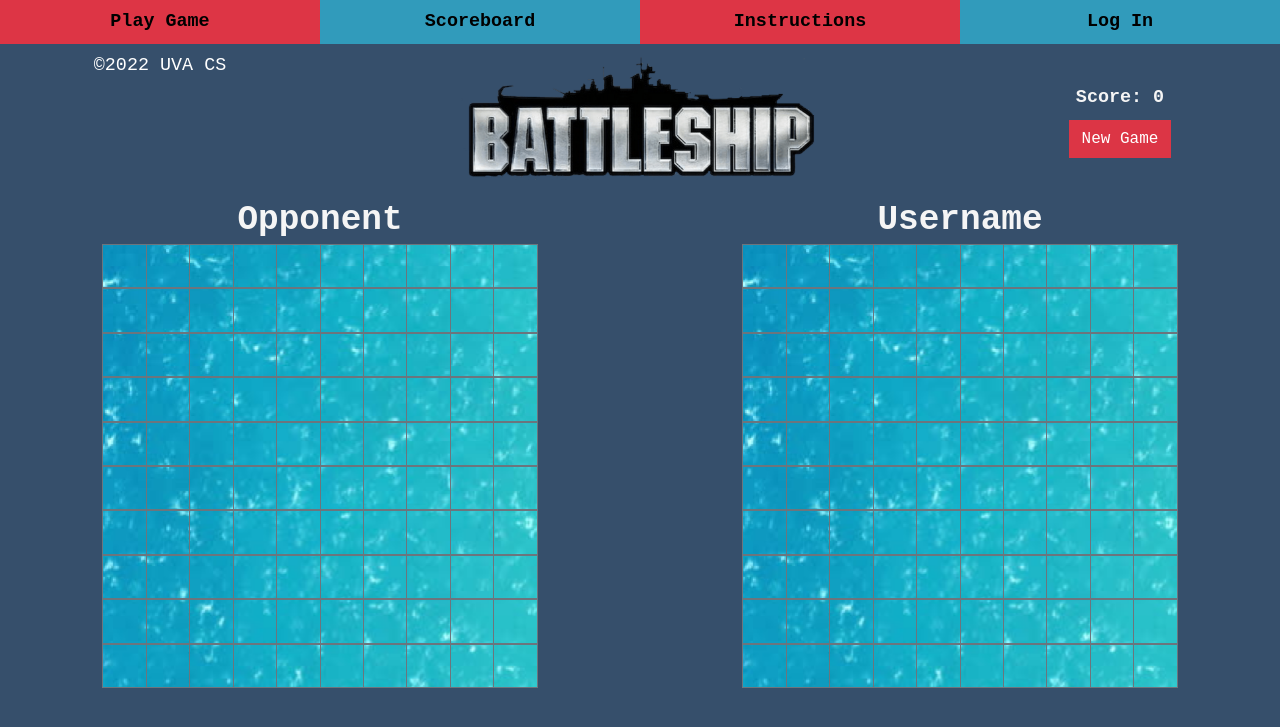
After one commit to iangsohan/Battleship, a PHP site: page /instructions.html in a window 1280 px wide. The commit adds this page. Shown: the top 727 px of the page. Run offline with PHP 8.4, Linux system fonts and the light colour scheme.

```diff
--- /dev/null
+++ b/instructions.html
@@ -0,0 +1,296 @@
+<!DOCTYPE html>
+<html lang="en">
+    <head>
+        <meta charset="utf-8">
+        <meta http-equiv="X-UA-Compatible" content="IE=edge">
+        <meta name="viewport" content="width=device-width, initial-scale=1">
+
+        <meta name="author" content="Emma Forrestal & Ian Sohan">
+        <meta name="description" content="">
+        <meta name="keywords" content="">
+        <link href="https://cdn.jsdelivr.net/npm/bootstrap@5.0.2/dist/css/bootstrap.min.css" rel="stylesheet" integrity="sha384-EVSTQN3/azprG1Anm3QDgpJLIm9Nao0Yz1ztcQTwFspd3yD65VohhpuuCOmLASjC" crossorigin="anonymous">
+        <link rel="stylesheet" href="styles/main.css">
+        <title>Battleship</title>
+    </head>
+    <body>
+        <script src="https://cdn.jsdelivr.net/npm/bootstrap@5.0.2/dist/js/bootstrap.bundle.min.js" integrity="sha384-MrcW6ZMFYlzcLA8Nl+NtUVF0sA7MsXsP1UyJoMp4YLEuNSfAP+JcXn/tWtIaxVXM" crossorigin="anonymous"></script>
+        <header class="col-12">
+            <nav>
+                <ul>
+                    <li><a href="index.html">Play Game</a></li>
+                    <li><a href="scoreboard.html">Scoreboard</a></li>
+                    <li class="active">
+                        <a href="instructions.html">Instructions</a>
+                    </li>
+                    <li><a href=".html">Log In</a></li>
+                </ul>
+            </nav>
+        </header>
+        <section>
+            <section>
+                <div class="col-3">
+                    <p style="color: white;"> ©2022 UVA CS </p>
+                </div>
+                <div class="col-6">
+                    <img class="logo" src="logo.png"/>
+                </div>
+                <div class="score col-3">
+                    <p>Score: 0</p>
+                    <button type="button" class="btn btn-danger">New Game</button>
+                </div>
+            </section>
+            <section>
+                <div class="content col-6">
+                    <h1>Opponent</h1>
+                    <div class="btn-toolbar mb-3" role="toolbar" aria-label="Toolbar with button groups"  style="background-image: url('styles/test.png')">
+                        <div class="btn-group mr-2" role="group" aria-label="First group" style="width: 100%;">
+                            <button type="button" class="btn btn-outline-secondary" style="aspect-ratio: 1 / 1;"></button>
+                            <button type="button" class="btn btn-outline-secondary"></button>
+                            <button type="button" class="btn btn-outline-secondary"></button>
+                            <button type="button" class="btn btn-outline-secondary"></button>
+                            <button type="button" class="btn btn-outline-secondary"></button>
+                            <button type="button" class="btn btn-outline-secondary"></button>
+                            <button type="button" class="btn btn-outline-secondary"></button>
+                            <button type="button" class="btn btn-outline-secondary"></button>
+                            <button type="button" class="btn btn-outline-secondary"></button>
+                            <button type="button" class="btn btn-outline-secondary"></button>
+                        </div>
+                        <div class="btn-group mr-2" role="group" aria-label="First group" style="width: 100%;">
+                            <button type="button" class="btn btn-outline-secondary" style="aspect-ratio: 1 / 1;"></button>
+                            <button type="button" class="btn btn-outline-secondary"></button>
+                            <button type="button" class="btn btn-outline-secondary"></button>
+                            <button type="button" class="btn btn-outline-secondary"></button>
+                            <button type="button" class="btn btn-outline-secondary"></button>
+                            <button type="button" class="btn btn-outline-secondary"></button>
+                            <button type="button" class="btn btn-outline-secondary"></button>
+                            <button type="button" class="btn btn-outline-secondary"></button>
+                            <button type="button" class="btn btn-outline-secondary"></button>
+                            <button type="button" class="btn btn-outline-secondary"></button>
+                        </div>
+                        <div class="btn-group mr-2" role="group" aria-label="First group" style="width: 100%;">
+                            <button type="button" class="btn btn-outline-secondary" style="aspect-ratio: 1 / 1;"></button>
+                            <button type="button" class="btn btn-outline-secondary"></button>
+                            <button type="button" class="btn btn-outline-secondary"></button>
+                            <button type="button" class="btn btn-outline-secondary"></button>
+                            <button type="button" class="btn btn-outline-secondary"></button>
+                            <button type="button" class="btn btn-outline-secondary"></button>
+                            <button type="button" class="btn btn-outline-secondary"></button>
+                            <button type="button" class="btn btn-outline-secondary"></button>
+                            <button type="button" class="btn btn-outline-secondary"></button>
+                            <button type="button" class="btn btn-outline-secondary"></button>
+                        </div>
+                        <div class="btn-group mr-2" role="group" aria-label="First group" style="width: 100%;">
+                            <button type="button" class="btn btn-outline-secondary" style="aspect-ratio: 1 / 1;"></button>
+                            <button type="button" class="btn btn-outline-secondary"></button>
+                            <button type="button" class="btn btn-outline-secondary"></button>
+                            <button type="button" class="btn btn-outline-secondary"></button>
+                            <button type="button" class="btn btn-outline-secondary"></button>
+                            <button type="button" class="btn btn-outline-secondary"></button>
+                            <button type="button" class="btn btn-outline-secondary"></button>
+                            <button type="button" class="btn btn-outline-secondary"></button>
+                            <button type="button" class="btn btn-outline-secondary"></button>
+                            <button type="button" class="btn btn-outline-secondary"></button>
+                        </div>
+                        <div class="btn-group mr-2" role="group" aria-label="First group" style="width: 100%;">
+                            <button type="button" class="btn btn-outline-secondary" style="aspect-ratio: 1 / 1;"></button>
+                            <button type="button" class="btn btn-outline-secondary"></button>
+                            <button type="button" class="btn btn-outline-secondary"></button>
+                            <button type="button" class="btn btn-outline-secondary"></button>
+                            <button type="button" class="btn btn-outline-secondary"></button>
+                            <button type="button" class="btn btn-outline-secondary"></button>
+                            <button type="button" class="btn btn-outline-secondary"></button>
+                            <button type="button" class="btn btn-outline-secondary"></button>
+                            <button type="button" class="btn btn-outline-secondary"></button>
+                            <button type="button" class="btn btn-outline-secondary"></button>
+                        </div>
+                        <div class="btn-group mr-2" role="group" aria-label="First group" style="width: 100%;">
+                            <button type="button" class="btn btn-outline-secondary" style="aspect-ratio: 1 / 1;"></button>
+                            <button type="button" class="btn btn-outline-secondary"></button>
+                            <button type="button" class="btn btn-outline-secondary"></button>
+                            <button type="button" class="btn btn-outline-secondary"></button>
+                            <button type="button" class="btn btn-outline-secondary"></button>
+                            <button type="button" class="btn btn-outline-secondary"></button>
+                            <button type="button" class="btn btn-outline-secondary"></button>
+                            <button type="button" class="btn btn-outline-secondary"></button>
+                            <button type="button" class="btn btn-outline-secondary"></button>
+                            <button type="button" class="btn btn-outline-secondary"></button>
+                        </div>
+                        <div class="btn-group mr-2" role="group" aria-label="First group" style="width: 100%;">
+                            <button type="button" class="btn btn-outline-secondary" style="aspect-ratio: 1 / 1;"></button>
+                            <button type="button" class="btn btn-outline-secondary"></button>
+                            <button type="button" class="btn btn-outline-secondary"></button>
+                            <button type="button" class="btn btn-outline-secondary"></button>
+                            <button type="button" class="btn btn-outline-secondary"></button>
+                            <button type="button" class="btn btn-outline-secondary"></button>
+                            <button type="button" class="btn btn-outline-secondary"></button>
+                            <button type="button" class="btn btn-outline-secondary"></button>
+                            <button type="button" class="btn btn-outline-secondary"></button>
+                            <button type="button" class="btn btn-outline-secondary"></button>
+                        </div>
+                        <div class="btn-group mr-2" role="group" aria-label="First group" style="width: 100%;">
+                            <button type="button" class="btn btn-outline-secondary" style="aspect-ratio: 1 / 1;"></button>
+                            <button type="button" class="btn btn-outline-secondary"></button>
+                            <button type="button" class="btn btn-outline-secondary"></button>
+                            <button type="button" class="btn btn-outline-secondary"></button>
+                            <button type="button" class="btn btn-outline-secondary"></button>
+                            <button type="button" class="btn btn-outline-secondary"></button>
+                            <button type="button" class="btn btn-outline-secondary"></button>
+                            <button type="button" class="btn btn-outline-secondary"></button>
+                            <button type="button" class="btn btn-outline-secondary"></button>
+                            <button type="button" class="btn btn-outline-secondary"></button>
+                        </div>
+                        <div class="btn-group mr-2" role="group" aria-label="First group" style="width: 100%;">
+                            <button type="button" class="btn btn-outline-secondary" style="aspect-ratio: 1 / 1;"></button>
+                            <button type="button" class="btn btn-outline-secondary"></button>
+                            <button type="button" class="btn btn-outline-secondary"></button>
+                            <button type="button" class="btn btn-outline-secondary"></button>
+                            <button type="button" class="btn btn-outline-secondary"></button>
+                            <button type="button" class="btn btn-outline-secondary"></button>
+                            <button type="button" class="btn btn-outline-secondary"></button>
+                            <button type="button" class="btn btn-outline-secondary"></button>
+                            <button type="button" class="btn btn-outline-secondary"></button>
+                            <button type="button" class="btn btn-outline-secondary"></button>
+                        </div>
+                        <div class="btn-group mr-2" role="group" aria-label="First group" style="width: 100%;">
+                            <button type="button" class="btn btn-outline-secondary" style="aspect-ratio: 1 / 1;"></button>
+                            <button type="button" class="btn btn-outline-secondary"></button>
+                            <button type="button" class="btn btn-outline-secondary"></button>
+                            <button type="button" class="btn btn-outline-secondary"></button>
+                            <button type="button" class="btn btn-outline-secondary"></button>
+                            <button type="button" class="btn btn-outline-secondary"></button>
+                            <button type="button" class="btn btn-outline-secondary"></button>
+                            <button type="button" class="btn btn-outline-secondary"></button>
+                            <button type="button" class="btn btn-outline-secondary"></button>
+                            <button type="button" class="btn btn-outline-secondary"></button>
+                        </div>
+                    </div>
+                </div>
+                <div class="content col-6">
+                    <h1>Username</h1>
+                    <div class="btn-toolbar mb-3" role="toolbar" aria-label="Toolbar with button groups"  style="background-image: url('styles/test.png')">
+                        <div class="btn-group mr-2" role="group" aria-label="First group" style="width: 100%;">
+                            <button type="button" class="btn btn-outline-secondary" style="aspect-ratio: 1 / 1;"></button>
+                            <button type="button" class="btn btn-outline-secondary"></button>
+                            <button type="button" class="btn btn-outline-secondary"></button>
+                            <button type="button" class="btn btn-outline-secondary"></button>
+                            <button type="button" class="btn btn-outline-secondary"></button>
+                            <button type="button" class="btn btn-outline-secondary"></button>
+                            <button type="button" class="btn btn-outline-secondary"></button>
+                            <button type="button" class="btn btn-outline-secondary"></button>
+                            <button type="button" class="btn btn-outline-secondary"></button>
+                            <button type="button" class="btn btn-outline-secondary"></button>
+                        </div>
+                        <div class="btn-group mr-2" role="group" aria-label="First group" style="width: 100%;">
+                            <button type="button" class="btn btn-outline-secondary" style="aspect-ratio: 1 / 1;"></button>
+                            <button type="button" class="btn btn-outline-secondary"></button>
+                            <button type="button" class="btn btn-outline-secondary"></button>
+                            <button type="button" class="btn btn-outline-secondary"></button>
+                            <button type="button" class="btn btn-outline-secondary"></button>
+                            <button type="button" class="btn btn-outline-secondary"></button>
+                            <button type="button" class="btn btn-outline-secondary"></button>
+                            <button type="button" class="btn btn-outline-secondary"></button>
+                            <button type="button" class="btn btn-outline-secondary"></button>
+                            <button type="button" class="btn btn-outline-secondary"></button>
+                        </div>
+                        <div class="btn-group mr-2" role="group" aria-label="First group" style="width: 100%;">
+                            <button type="button" class="btn btn-outline-secondary" style="aspect-ratio: 1 / 1;"></button>
+                            <button type="button" class="btn btn-outline-secondary"></button>
+                            <button type="button" class="btn btn-outline-secondary"></button>
+                            <button type="button" class="btn btn-outline-secondary"></button>
+                            <button type="button" class="btn btn-outline-secondary"></button>
+                            <button type="button" class="btn btn-outline-secondary"></button>
+                            <button type="button" class="btn btn-outline-secondary"></button>
+                            <button type="button" class="btn btn-outline-secondary"></button>
+                            <button type="button" class="btn btn-outline-secondary"></button>
+                            <button type="button" class="btn btn-outline-secondary"></button>
+                        </div>
+                        <div class="btn-group mr-2" role="group" aria-label="First group" style="width: 100%;">
+                            <button type="button" class="btn btn-outline-secondary" style="aspect-ratio: 1 / 1;"></button>
+                            <button type="button" class="btn btn-outline-secondary"></button>
+                            <button type="button" class="btn btn-outline-secondary"></button>
+                            <button type="button" class="btn btn-outline-secondary"></button>
+                            <button type="button" class="btn btn-outline-secondary"></button>
+                            <button type="button" class="btn btn-outline-secondary"></button>
+                            <button type="button" class="btn btn-outline-secondary"></button>
+                            <button type="button" class="btn btn-outline-secondary"></button>
+                            <button type="button" class="btn btn-outline-secondary"></button>
+                            <button type="button" class="btn btn-outline-secondary"></button>
+                        </div>
+                        <div class="btn-group mr-2" role="group" aria-label="First group" style="width: 100%;">
+                            <button type="button" class="btn btn-outline-secondary" style="aspect-ratio: 1 / 1;"></button>
+                            <button type="button" class="btn btn-outline-secondary"></button>
+                            <button type="button" class="btn btn-outline-secondary"></button>
+                            <button type="button" class="btn btn-outline-secondary"></button>
+                            <button type="button" class="btn btn-outline-secondary"></button>
+                            <button type="button" class="btn btn-outline-secondary"></button>
+                            <button type="button" class="btn btn-outline-secondary"></button>
+                            <button type="button" class="btn btn-outline-secondary"></button>
+                            <button type="button" class="btn btn-outline-secondary"></button>
+                            <button type="button" class="btn btn-outline-secondary"></button>
+                        </div>
+                        <div class="btn-group mr-2" role="group" aria-label="First group" style="width: 100%;">
+                            <button type="button" class="btn btn-outline-secondary" style="aspect-ratio: 1 / 1;"></button>
+                            <button type="button" class="btn btn-outline-secondary"></button>
+                            <button type="button" class="btn btn-outline-secondary"></button>
+                            <button type="button" class="btn btn-outline-secondary"></button>
+                            <button type="button" class="btn btn-outline-secondary"></button>
+                            <button type="button" class="btn btn-outline-secondary"></button>
+                            <button type="button" class="btn btn-outline-secondary"></button>
+                            <button type="button" class="btn btn-outline-secondary"></button>
+                            <button type="button" class="btn btn-outline-secondary"></button>
+                            <button type="button" class="btn btn-outline-secondary"></button>
+                        </div>
+                        <div class="btn-group mr-2" role="group" aria-label="First group" style="width: 100%;">
+                            <button type="button" class="btn btn-outline-secondary" style="aspect-ratio: 1 / 1;"></button>
+                            <button type="button" class="btn btn-outline-secondary"></button>
+                            <button type="button" class="btn btn-outline-secondary"></button>
+                            <button type="button" class="btn btn-outline-secondary"></button>
+                            <button type="button" class="btn btn-outline-secondary"></button>
+                            <button type="button" class="btn btn-outline-secondary"></button>
+                            <button type="button" class="btn btn-outline-secondary"></button>
+                            <button type="button" class="btn btn-outline-secondary"></button>
+                            <button type="button" class="btn btn-outline-secondary"></button>
+                            <button type="button" class="btn btn-outline-secondary"></button>
+                        </div>
+                        <div class="btn-group mr-2" role="group" aria-label="First group" style="width: 100%;">
+                            <button type="button" class="btn btn-outline-secondary" style="aspect-ratio: 1 / 1;"></button>
+                            <button type="button" class="btn btn-outline-secondary"></button>
+                            <button type="button" class="btn btn-outline-secondary"></button>
+                            <button type="button" class="btn btn-outline-secondary"></button>
+                            <button type="button" class="btn btn-outline-secondary"></button>
+                            <button type="button" class="btn btn-outline-secondary"></button>
+                            <button type="button" class="btn btn-outline-secondary"></button>
+                            <button type="button" class="btn btn-outline-secondary"></button>
+                            <button type="button" class="btn btn-outline-secondary"></button>
+                            <button type="button" class="btn btn-outline-secondary"></button>
+                        </div>
+                        <div class="btn-group mr-2" role="group" aria-label="First group" style="width: 100%;">
+                            <button type="button" class="btn btn-outline-secondary" style="aspect-ratio: 1 / 1;"></button>
+                            <button type="button" class="btn btn-outline-secondary"></button>
+                            <button type="button" class="btn btn-outline-secondary"></button>
+                            <button type="button" class="btn btn-outline-secondary"></button>
+                            <button type="button" class="btn btn-outline-secondary"></button>
+                            <button type="button" class="btn btn-outline-secondary"></button>
+                            <button type="button" class="btn btn-outline-secondary"></button>
+                            <button type="button" class="btn btn-outline-secondary"></button>
+                            <button type="button" class="btn btn-outline-secondary"></button>
+                            <button type="button" class="btn btn-outline-secondary"></button>
+                        </div>
+                        <div class="btn-group mr-2" role="group" aria-label="First group" style="width: 100%;">
+                            <button type="button" class="btn btn-outline-secondary" style="aspect-ratio: 1 / 1;"></button>
+                            <button type="button" class="btn btn-outline-secondary"></button>
+                            <button type="button" class="btn btn-outline-secondary"></button>
+                            <button type="button" class="btn btn-outline-secondary"></button>
+                            <button type="button" class="btn btn-outline-secondary"></button>
+                            <button type="button" class="btn btn-outline-secondary"></button>
+                            <button type="button" class="btn btn-outline-secondary"></button>
+                            <button type="button" class="btn btn-outline-secondary"></button>
+                            <button type="button" class="btn btn-outline-secondary"></button>
+                            <button type="button" class="btn btn-outline-secondary"></button>
+                        </div>
+                    </div>
+                </div>
+            </section>
+        </section>
+    </body>
+</html>
--- a/styles/main.css
+++ b/styles/main.css
@@ -103,18 +103,18 @@ nav ul li a:active {
     width: 60%;
 }
 
-.grid {
-    padding: 1vw;
+.content {
+    padding: 0 8% 0 8%;
 }
 
-.grid h1 {
+.content h1 {
     color: #f5f5f5;
     font-size: calc(12px + 1.75vw);
     font-weight: bold;
     margin: 0.5vw;
 }
 
-.grid img {
+.content img {
     width: 70%;
     height: auto;
 }
@@ -125,6 +125,15 @@ nav ul li a:active {
 
 .score p {
     color: #f5f5f5;
+    font-weight: bold;
+}
+
+table {
+    width: 95%;
+}
+
+th {
+    color: #dd3545;
     font-weight: bold;
 }
 
@@ -153,8 +162,8 @@ nav ul li a:active {
         width: 83.33%;
     }
 
-    .col-8 {
-        width: 66.66%;
+    .col-9 {
+        width: 75%;
     }
 
     .col-6 {
@@ -177,3 +186,7 @@ nav ul li a:active {
         width: 8.33%;
     }
 }
+
+.btn {
+    border-radius: 0;
+}
```
Also changed, not shown: index.html (+8 -8 lines), scoreboard.html (added, +217 -0 lines), test.html (added, +52 -0 lines), styles/grid.jpg (added), styles/test.png (added).
